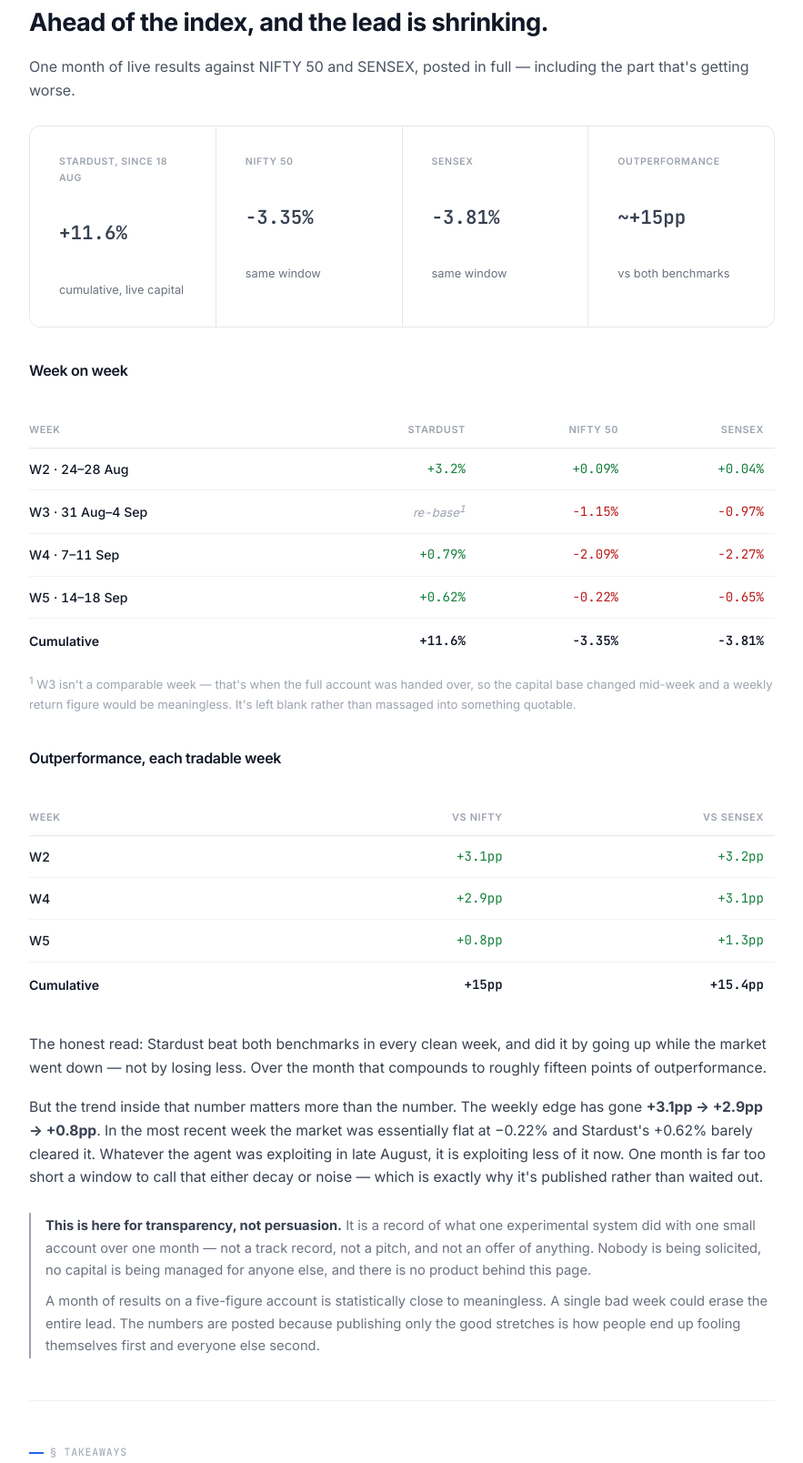
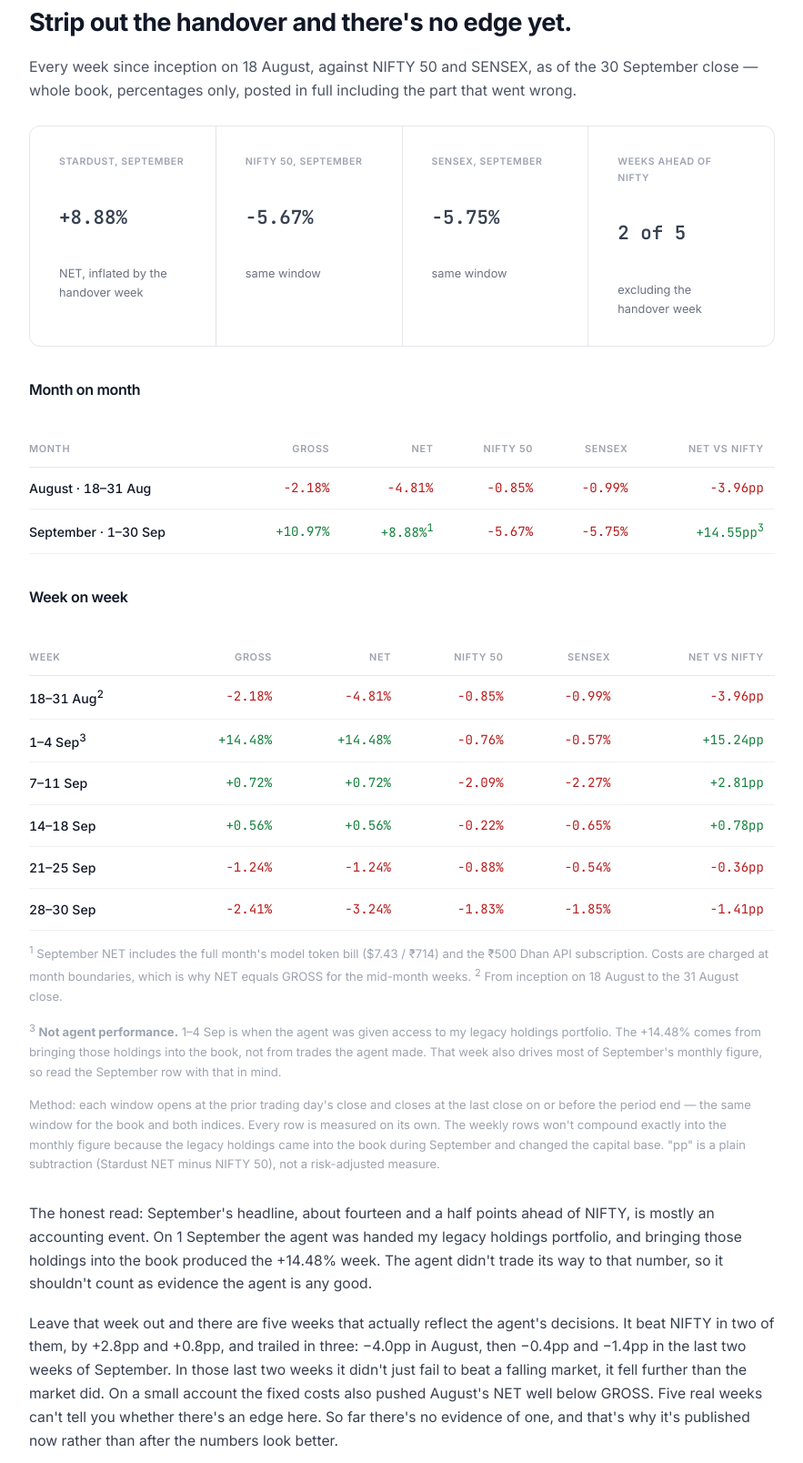
Before and after one commit to os7borne/stardust, a plain HTML site: page index.html in a window 1280 px wide. Shown: the part 9324-10932 px from the top of the page at 91% size, without its empty margins (198-1081 px from the left). Drawn offline with Linux system fonts and the light colour scheme.

Commit message:
Update index.html

```diff
--- a/index.html
+++ b/index.html
@@ -548,52 +548,55 @@
 
   <section id="performance" class="reveal">
     <span class="tag"><i class="tagbar"></i>§ Performance</span>
-    <h2>Ahead of the index, and the lead is shrinking.</h2>
-    <p class="dek">One month of live results against NIFTY 50 and SENSEX, posted in full — including the part that's getting worse.</p>
+    <h2>Strip out the handover and there's no edge yet.</h2>
+    <p class="dek">Every week since inception on 18 August, against NIFTY 50 and SENSEX, as of the 30 September close — whole book, percentages only, posted in full including the part that went wrong.</p>
 
     <div class="readout wide reveal-stagger">
-      <div><div class="k">Stardust, since 18 Aug</div><div class="v up">+11.6%</div><div class="s">cumulative, live capital</div></div>
-      <div><div class="k">NIFTY 50</div><div class="v down">−3.35%</div><div class="s">same window</div></div>
-      <div><div class="k">SENSEX</div><div class="v down">−3.81%</div><div class="s">same window</div></div>
-      <div><div class="k">Outperformance</div><div class="v">~+15pp</div><div class="s">vs both benchmarks</div></div>
+      <div><div class="k">Stardust, September</div><div class="v up">+8.88%</div><div class="s">NET, inflated by the handover week</div></div>
+      <div><div class="k">NIFTY 50, September</div><div class="v down">−5.67%</div><div class="s">same window</div></div>
+      <div><div class="k">SENSEX, September</div><div class="v down">−5.75%</div><div class="s">same window</div></div>
+      <div><div class="k">Weeks ahead of NIFTY</div><div class="v">2 of 5</div><div class="s">excluding the handover week</div></div>
+    </div>
+
+    <h3 class="perf-h">Month on month</h3>
+    <div class="tbl-scroll">
+      <table class="perf">
+        <thead><tr><th>Month</th><th>Gross</th><th>Net</th><th>NIFTY 50</th><th>SENSEX</th><th>Net vs NIFTY</th></tr></thead>
+        <tbody>
+          <tr><td>August · 18–31 Aug</td><td class="down">−2.18%</td><td class="down">−4.81%</td><td class="down">−0.85%</td><td class="down">−0.99%</td><td class="down">−3.96pp</td></tr>
+          <tr><td>September · 1–30 Sep</td><td class="up">+10.97%</td><td class="up">+8.88%<sup>1</sup></td><td class="down">−5.67%</td><td class="down">−5.75%</td><td class="up">+14.55pp<sup>3</sup></td></tr>
+        </tbody>
+      </table>
     </div>
 
     <h3 class="perf-h">Week on week</h3>
     <div class="tbl-scroll">
       <table class="perf">
-        <thead><tr><th>Week</th><th>Stardust</th><th>NIFTY 50</th><th>SENSEX</th></tr></thead>
+        <thead><tr><th>Week</th><th>Gross</th><th>Net</th><th>NIFTY 50</th><th>SENSEX</th><th>Net vs NIFTY</th></tr></thead>
         <tbody>
-          <tr><td>W2 · 24–28 Aug</td><td class="up">+3.2%</td><td class="up">+0.09%</td><td class="up">+0.04%</td></tr>
-          <tr><td>W3 · 31 Aug–4 Sep</td><td class="na">re-base<sup>1</sup></td><td class="down">−1.15%</td><td class="down">−0.97%</td></tr>
-          <tr><td>W4 · 7–11 Sep</td><td class="up">+0.79%</td><td class="down">−2.09%</td><td class="down">−2.27%</td></tr>
-          <tr><td>W5 · 14–18 Sep</td><td class="up">+0.62%</td><td class="down">−0.22%</td><td class="down">−0.65%</td></tr>
-          <tr class="total"><td>Cumulative</td><td class="up">+11.6%</td><td class="down">−3.35%</td><td class="down">−3.81%</td></tr>
+          <tr><td>18–31 Aug<sup>2</sup></td><td class="down">−2.18%</td><td class="down">−4.81%</td><td class="down">−0.85%</td><td class="down">−0.99%</td><td class="down">−3.96pp</td></tr>
+          <tr><td>1–4 Sep<sup>3</sup></td><td class="up">+14.48%</td><td class="up">+14.48%</td><td class="down">−0.76%</td><td class="down">−0.57%</td><td class="up">+15.24pp</td></tr>
+          <tr><td>7–11 Sep</td><td class="up">+0.72%</td><td class="up">+0.72%</td><td class="down">−2.09%</td><td class="down">−2.27%</td><td class="up">+2.81pp</td></tr>
+          <tr><td>14–18 Sep</td><td class="up">+0.56%</td><td class="up">+0.56%</td><td class="down">−0.22%</td><td class="down">−0.65%</td><td class="up">+0.78pp</td></tr>
+          <tr><td>21–25 Sep</td><td class="down">−1.24%</td><td class="down">−1.24%</td><td class="down">−0.88%</td><td class="down">−0.54%</td><td class="down">−0.36pp</td></tr>
+          <tr><td>28–30 Sep</td><td class="down">−2.41%</td><td class="down">−3.24%</td><td class="down">−1.83%</td><td class="down">−1.85%</td><td class="down">−1.41pp</td></tr>
         </tbody>
       </table>
     </div>
-    <p class="perf-note"><sup>1</sup> W3 isn't a comparable week — that's when the full account was handed over, so the capital base changed mid-week and a weekly return figure would be meaningless. It's left blank rather than massaged into something quotable.</p>
-
-    <h3 class="perf-h">Outperformance, each tradable week</h3>
-    <div class="tbl-scroll">
-      <table class="perf">
-        <thead><tr><th>Week</th><th>vs NIFTY</th><th>vs SENSEX</th></tr></thead>
-        <tbody>
-          <tr><td>W2</td><td class="up">+3.1pp</td><td class="up">+3.2pp</td></tr>
-          <tr><td>W4</td><td class="up">+2.9pp</td><td class="up">+3.1pp</td></tr>
-          <tr><td>W5</td><td class="up">+0.8pp</td><td class="up">+1.3pp</td></tr>
-          <tr class="total"><td>Cumulative</td><td class="up">+15pp</td><td class="up">+15.4pp</td></tr>
-        </tbody>
-      </table>
-    </div>
+    <p class="perf-note"><sup>1</sup> September NET includes the full month's model token bill ($7.43 / ₹714) and the ₹500 Dhan API subscription. Costs are charged at month boundaries, which is why NET equals GROSS for the mid-month weeks. <sup>2</sup> From inception on 18 August to the 31 August close.</p>
+    <p class="perf-note"><sup>3</sup> <strong>Not agent performance.</strong> 1–4 Sep is when the agent was given access to my legacy holdings portfolio. The +14.48% comes from bringing those holdings into the book, not from trades the agent made. That week also drives most of September's monthly figure, so read the September row with that in mind.</p>
+    <p class="perf-note">Method: each window opens at the prior trading day's close and closes at the last close on or before the period end — the same window for the book and both indices. Every row is measured on its own. The weekly rows won't compound exactly into the monthly figure because the legacy holdings came into the book during September and changed the capital base. "pp" is a plain subtraction (Stardust NET minus NIFTY 50), not a risk-adjusted measure.</p>
 
     <div class="prose" style="margin-top:30px;">
-      <p>The honest read: Stardust beat both benchmarks in every clean week, and did it by going up while the market went down — not by losing less. Over the month that compounds to roughly fifteen points of outperformance.</p>
-      <p>But the trend inside that number matters more than the number. The weekly edge has gone <strong>+3.1pp → +2.9pp → +0.8pp</strong>. In the most recent week the market was essentially flat at −0.22% and Stardust's +0.62% barely cleared it. Whatever the agent was exploiting in late August, it is exploiting less of it now. One month is far too short a window to call that either decay or noise — which is exactly why it's published rather than waited out.</p>
+      <p>The honest read: September's headline, about fourteen and a half points ahead of NIFTY, is mostly an accounting event. On 1 September the agent was handed my legacy holdings portfolio, and bringing those holdings into the book produced the +14.48% week. The agent didn't trade its way to that number, so it shouldn't count as evidence the agent is any good.</p>
+      <p>Leave that week out and there are five weeks that actually reflect the agent's decisions. It beat NIFTY in two of them, by +2.8pp and +0.8pp, and trailed in three: −4.0pp in August, then −0.4pp and −1.4pp in the last two weeks of September. In those last two weeks it didn't just fail to beat a falling market, it fell further than the market did. On a small account the fixed costs also pushed August's NET well below GROSS. Five real weeks can't tell you whether there's an edge here. So far there's no evidence of one, and that's why it's published now rather than after the numbers look better.</p>
     </div>
 
     <div class="caveat wide">
-      <p><strong>This is here for transparency, not persuasion.</strong> It is a record of what one experimental system did with one small account over one month — not a track record, not a pitch, and not an offer of anything. Nobody is being solicited, no capital is being managed for anyone else, and there is no product behind this page.</p>
-      <p>A month of results on a five-figure account is statistically close to meaningless. A single bad week could erase the entire lead. The numbers are posted because publishing only the good stretches is how people end up fooling themselves first and everyone else second.</p>
+      <p><strong>This is here for transparency, not persuasion.</strong> It's a record of what one experimental system did with one personal account over six weeks, one of which is distorted by the portfolio handover. It isn't a track record, a pitch, or an offer. Nobody is being solicited, no capital is managed for anyone else, and there's no product, fund, or signal service behind this page.</p>
+      <p><strong>Not investment advice.</strong> The author is not a SEBI-registered investment adviser or research analyst. Nothing here is a recommendation to buy or sell any security, or to run an automated trading system with real money.</p>
+      <p><strong>Past performance does not indicate future results.</strong> Six weeks on a small account is close to meaningless statistically, and one bad week could wipe out everything above. Trading equities can lose you some or all of your capital.</p>
+      <p><strong>How to read the numbers:</strong> they're self-reported from the agent's own ledger, reconciled against the broker, and unaudited. GROSS is before running costs. NET subtracts LLM token spend and the broker API fee. Neither figure is after tax. NIFTY 50 and SENSEX are price indices, so they exclude dividends. Returns aren't annualised, and a short-window percentage should not be extrapolated.</p>
     </div>
   </section>
 
@@ -609,7 +612,7 @@
   </section>
 
   <footer>
-    <div class="disclaim">This page documents system architecture for educational purposes — it is not trading advice, not a signal service, and not a recommendation to run unattended trading with real capital. Credentials, account figures, real trade examples, and infrastructure details have been deliberately left out.</div>
+    <div class="disclaim">This page documents system architecture for educational purposes. It isn't investment or trading advice, a signal service, or a recommendation to run unattended trading with real capital. The author is not SEBI-registered. Performance figures are self-reported, unaudited percentages for one personal account, and past performance does not indicate future results. Credentials, position-level account figures, real trade examples, and infrastructure details have been deliberately left out.</div>
     <p>Stardust runs as a profile on a self-hosted Hermes Agent gateway, trading NSE-listed securities through Dhan's broker API.</p>
   </footer>
 </div>
```
